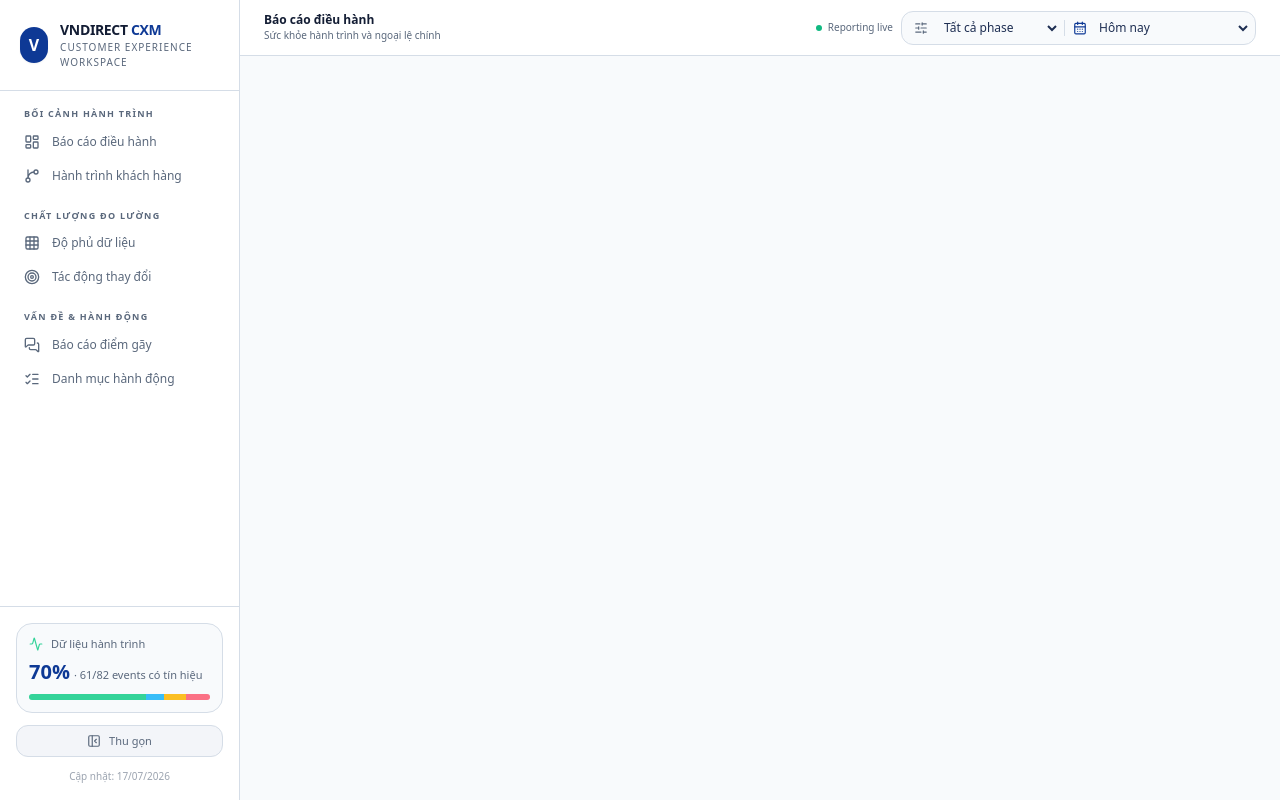
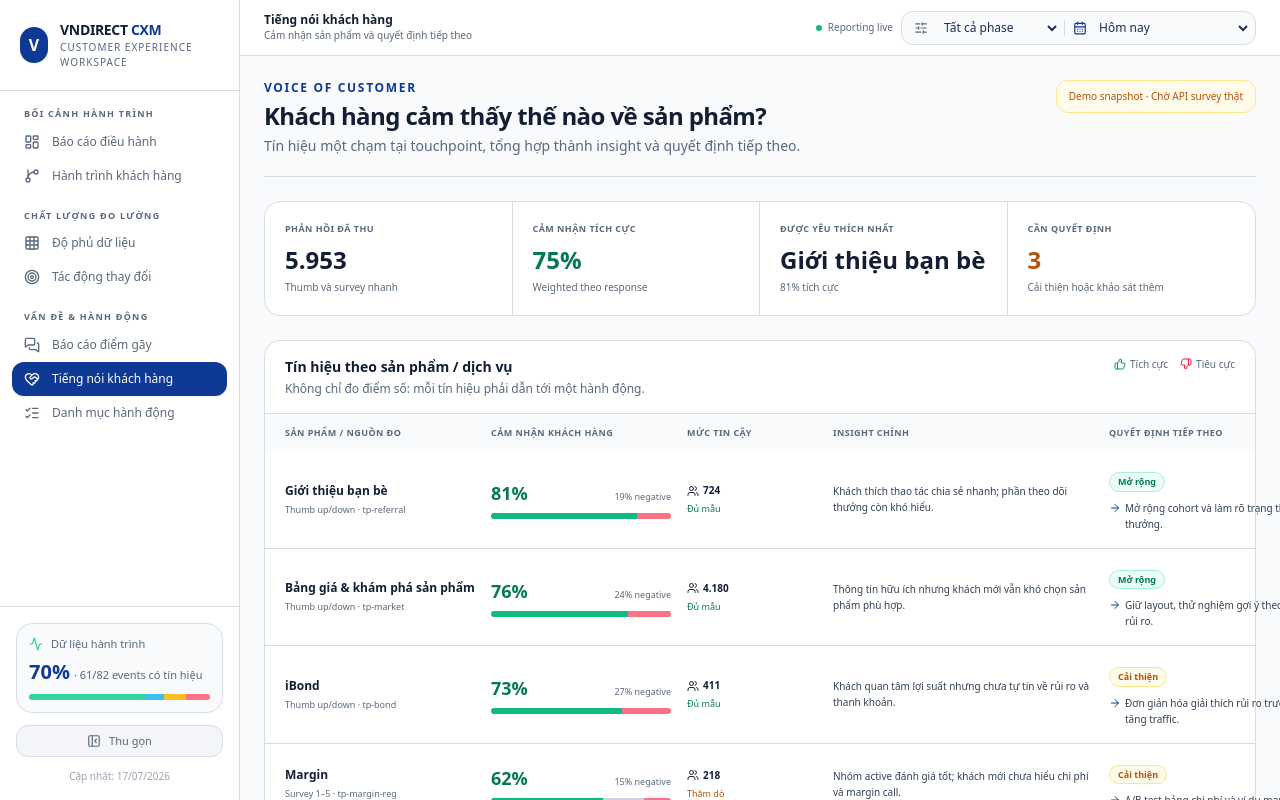
Before and after one commit to lector2002/vndirect-cxm-prototype, a React (Vite) app in the folder app/: page /#/voice in a window 1280 px wide. Built offline with nearby package versions, Linux system fonts and the light colour scheme.

Commit message:
Add voice of customer report

```diff
--- a/app/src/App.tsx
+++ b/app/src/App.tsx
@@ -7,6 +7,7 @@ import CoverageGap from '@/pages/CoverageGap';
 import ImpactAnalysis from '@/pages/ImpactAnalysis';
 import POBoard from '@/pages/POBoard';
 import IssueHub from '@/pages/IssueHub';
+import VoiceOfCustomer from '@/pages/VoiceOfCustomer';
 
 export default function App() {
   return (
@@ -19,6 +20,7 @@ export default function App() {
           <Route path="/impact" element={<ImpactAnalysis />} />
           <Route path="/board" element={<POBoard />} />
           <Route path="/issues" element={<IssueHub />} />
+          <Route path="/voice" element={<VoiceOfCustomer />} />
         </Routes>
       </AppShell>
     </CXMProvider>
--- a/app/src/components/AppShell.tsx
+++ b/app/src/components/AppShell.tsx
@@ -12,6 +12,7 @@ import {
   PanelLeftOpen,
   CalendarDays,
   SlidersHorizontal,
+  HeartHandshake,
 } from 'lucide-react';
 import { cn } from '@/lib/utils';
 import { totalCoverage, allEventPaths } from '@/lib/cxm-utils';
@@ -25,6 +26,7 @@ const NAV = [
   { to: '/coverage', label: 'Độ phủ dữ liệu', icon: Grid3X3, group: 'Chất lượng đo lường' },
   { to: '/impact', label: 'Tác động thay đổi', icon: Target, group: 'Chất lượng đo lường' },
   { to: '/issues', label: 'Báo cáo điểm gãy', icon: MessagesSquare, group: 'Vấn đề & hành động' },
+  { to: '/voice', label: 'Tiếng nói khách hàng', icon: HeartHandshake, group: 'Vấn đề & hành động' },
   { to: '/board', label: 'Danh mục hành động', icon: ListChecks, group: 'Vấn đề & hành động' },
 ];
 
@@ -35,6 +37,7 @@ const PAGE_META = {
   '/impact': { label: 'Tác động thay đổi', note: 'Phạm vi ảnh hưởng tới KPI và hệ thống' },
   '/board': { label: 'Danh mục hành động', note: 'Owner, ưu tiên và trạng thái triển khai' },
   '/issues': { label: 'Báo cáo điểm gãy', note: 'Severity, SLA, evidence và tác động' },
+  '/voice': { label: 'Tiếng nói khách hàng', note: 'Cảm nhận sản phẩm và quyết định tiếp theo' },
 } as const;
 
 export default function AppShell({ children }: { children: ReactNode }) {
--- /dev/null
+++ b/app/src/data/voice-of-customer.ts
@@ -0,0 +1,26 @@
+export type FeedbackMethod = 'Thumb up/down' | 'Survey 1–5';
+export type VoiceDecision = 'Mở rộng' | 'Cải thiện' | 'Khảo sát thêm';
+
+export interface ProductVoice {
+  id: string;
+  product: string;
+  touchpointId: string;
+  method: FeedbackMethod;
+  responses: number;
+  positive: number;
+  neutral: number;
+  negative: number;
+  score: number;
+  insight: string;
+  decision: VoiceDecision;
+  nextAction: string;
+}
+
+export const PRODUCT_VOICE: ProductVoice[] = [
+  { id: 'voc-referral', product: 'Giới thiệu bạn bè', touchpointId: 'tp-referral', method: 'Thumb up/down', responses: 724, positive: 81, neutral: 0, negative: 19, score: 81, insight: 'Khách thích thao tác chia sẻ nhanh; phần theo dõi thưởng còn khó hiểu.', decision: 'Mở rộng', nextAction: 'Mở rộng cohort và làm rõ trạng thái nhận thưởng.' },
+  { id: 'voc-market', product: 'Bảng giá & khám phá sản phẩm', touchpointId: 'tp-market', method: 'Thumb up/down', responses: 4180, positive: 76, neutral: 0, negative: 24, score: 76, insight: 'Thông tin hữu ích nhưng khách mới vẫn khó chọn sản phẩm phù hợp.', decision: 'Mở rộng', nextAction: 'Giữ layout, thử nghiệm gợi ý theo khẩu vị rủi ro.' },
+  { id: 'voc-bond', product: 'iBond', touchpointId: 'tp-bond', method: 'Thumb up/down', responses: 411, positive: 73, neutral: 0, negative: 27, score: 73, insight: 'Khách quan tâm lợi suất nhưng chưa tự tin về rủi ro và thanh khoản.', decision: 'Cải thiện', nextAction: 'Đơn giản hóa giải thích rủi ro trước khi tăng traffic.' },
+  { id: 'voc-margin', product: 'Margin', touchpointId: 'tp-margin-reg', method: 'Survey 1–5', responses: 218, positive: 62, neutral: 23, negative: 15, score: 69, insight: 'Nhóm active đánh giá tốt; khách mới chưa hiểu chi phí và margin call.', decision: 'Cải thiện', nextAction: 'A/B test bảng chi phí và ví dụ margin call.' },
+  { id: 'voc-first-trade', product: 'Trải nghiệm sau giao dịch đầu', touchpointId: 'tp-portfolio-first', method: 'Survey 1–5', responses: 386, positive: 68, neutral: 20, negative: 12, score: 72, insight: 'Khoảnh khắc hoàn tất được ghi nhận tốt nhưng next-best-action chưa rõ.', decision: 'Mở rộng', nextAction: 'Triển khai lời chúc mừng và CTA bước tiếp theo.' },
+  { id: 'voc-dca', product: 'Tích lũy DCA', touchpointId: 'tp-dca', method: 'Survey 1–5', responses: 34, positive: 53, neutral: 29, negative: 18, score: 58, insight: 'Mẫu phản hồi quá nhỏ để kết luận product-market fit.', decision: 'Khảo sát thêm', nextAction: 'Thu tối thiểu 200 phản hồi từ đúng cohort mục tiêu.' },
+];
--- /dev/null
+++ b/app/src/pages/VoiceOfCustomer.tsx
@@ -0,0 +1,66 @@
+import { ArrowRight, MessageSquareText, ThumbsDown, ThumbsUp, Users } from 'lucide-react';
+import { PRODUCT_VOICE, type ProductVoice, type VoiceDecision } from '@/data/voice-of-customer';
+import { cn } from '@/lib/utils';
+
+const DECISION_STYLE: Record<VoiceDecision, string> = {
+  'Mở rộng': 'border-emerald-200 bg-emerald-50 text-emerald-700',
+  'Cải thiện': 'border-amber-200 bg-amber-50 text-amber-700',
+  'Khảo sát thêm': 'border-sky-200 bg-sky-50 text-sky-700',
+};
+
+export default function VoiceOfCustomer() {
+  const responses = PRODUCT_VOICE.reduce((sum, item) => sum + item.responses, 0);
+  const weightedPositive = Math.round(PRODUCT_VOICE.reduce((sum, item) => sum + item.positive * item.responses, 0) / responses);
+  const strongest = [...PRODUCT_VOICE].sort((a, b) => b.score - a.score)[0];
+  const needsAction = PRODUCT_VOICE.filter((item) => item.decision !== 'Mở rộng').length;
+
+  return (
+    <div className="min-w-[1040px] space-y-6 p-6">
+      <header className="flex items-start justify-between gap-8 border-b border-border pb-5">
+        <div>
+          <p className="text-xs font-semibold uppercase tracking-[0.14em] text-primary">Voice of Customer</p>
+          <h1 className="mt-1 text-2xl font-bold tracking-tight">Khách hàng cảm thấy thế nào về sản phẩm?</h1>
+          <p className="mt-1 text-sm text-muted-foreground">Tín hiệu một chạm tại touchpoint, tổng hợp thành insight và quyết định tiếp theo.</p>
+        </div>
+        <span className="rounded-lg border border-amber-200 bg-amber-50 px-3 py-2 text-[10px] font-medium text-amber-700">Demo snapshot · Chờ API survey thật</span>
+      </header>
+
+      <section className="grid grid-cols-4 overflow-hidden rounded-2xl border border-border bg-white">
+        <Summary label="Phản hồi đã thu" value={responses.toLocaleString('vi-VN')} note="Thumb và survey nhanh" />
+        <Summary label="Cảm nhận tích cực" value={`${weightedPositive}%`} note="Weighted theo response" tone="positive" />
+        <Summary label="Được yêu thích nhất" value={strongest.product} note={`${strongest.positive}% tích cực`} />
+        <Summary label="Cần quyết định" value={String(needsAction)} note="Cải thiện hoặc khảo sát thêm" tone="warning" />
+      </section>
+
+      <section className="rounded-2xl border border-border bg-white">
+        <div className="flex items-start justify-between border-b border-border px-5 py-4">
+          <div><h2 className="text-sm font-bold">Tín hiệu theo sản phẩm / dịch vụ</h2><p className="mt-1 text-xs text-muted-foreground">Không chỉ đo điểm số: mỗi tín hiệu phải dẫn tới một hành động.</p></div>
+          <div className="flex items-center gap-3 text-[10px] text-muted-foreground"><span className="flex items-center gap-1"><ThumbsUp className="h-3 w-3 text-emerald-600" />Tích cực</span><span className="flex items-center gap-1"><ThumbsDown className="h-3 w-3 text-rose-600" />Tiêu cực</span></div>
+        </div>
+        <div className="grid grid-cols-[minmax(190px,0.85fr)_180px_130px_minmax(260px,1.2fr)_minmax(220px,1fr)] gap-4 bg-slate-50 px-5 py-3 text-[9px] font-semibold uppercase tracking-wider text-muted-foreground">
+          <span>Sản phẩm / nguồn đo</span><span>Cảm nhận khách hàng</span><span>Mức tin cậy</span><span>Insight chính</span><span>Quyết định tiếp theo</span>
+        </div>
+        <div className="divide-y divide-border">{PRODUCT_VOICE.map((voice) => <VoiceRow key={voice.id} voice={voice} />)}</div>
+      </section>
+
+      <section className="rounded-2xl border border-primary/20 bg-primary/5 p-5">
+        <div className="flex items-start gap-3"><MessageSquareText className="mt-0.5 h-5 w-5 text-primary" /><div><h2 className="text-sm font-bold">Cách dùng tín hiệu để quyết định</h2><p className="mt-1 text-xs leading-5 text-muted-foreground">Tích cực cao và đủ mẫu: mở rộng. Điểm trung bình hoặc negative tăng: cải thiện nguyên nhân cụ thể. Mẫu nhỏ: chưa kết luận, tiếp tục survey đúng cohort. Luôn đọc cùng conversion, retention và complaint để tránh quyết định chỉ từ cảm xúc tự khai báo.</p></div></div>
+      </section>
+    </div>
+  );
+}
+
+function VoiceRow({ voice }: { voice: ProductVoice }) {
+  const confidence = voice.responses >= 300 ? 'Đủ mẫu' : voice.responses >= 100 ? 'Thăm dò' : 'Mẫu nhỏ';
+  return <article className="grid grid-cols-[minmax(190px,0.85fr)_180px_130px_minmax(260px,1.2fr)_minmax(220px,1fr)] items-center gap-4 px-5 py-4">
+    <div><h3 className="text-xs font-semibold">{voice.product}</h3><p className="mt-1 text-[9px] text-muted-foreground">{voice.method} · {voice.touchpointId}</p></div>
+    <div><div className="flex items-baseline justify-between"><strong className="text-lg tabular-nums text-emerald-700">{voice.positive}%</strong><span className="text-[9px] text-muted-foreground">{voice.negative}% negative</span></div><div className="mt-1.5 flex h-1.5 overflow-hidden rounded-full bg-muted"><span className="bg-emerald-500" style={{ width: `${voice.positive}%` }} /><span className="bg-slate-300" style={{ width: `${voice.neutral}%` }} /><span className="bg-rose-400" style={{ width: `${voice.negative}%` }} /></div></div>
+    <div><p className="flex items-center gap-1 text-[10px] font-semibold"><Users className="h-3 w-3" />{voice.responses.toLocaleString('vi-VN')}</p><p className={cn('mt-1 text-[9px]', confidence === 'Đủ mẫu' ? 'text-emerald-700' : confidence === 'Thăm dò' ? 'text-amber-700' : 'text-rose-700')}>{confidence}</p></div>
+    <p className="text-[10px] leading-4 text-slate-700">{voice.insight}</p>
+    <div><span className={cn('inline-flex rounded-full border px-2 py-0.5 text-[9px] font-semibold', DECISION_STYLE[voice.decision])}>{voice.decision}</span><p className="mt-2 flex gap-1 text-[10px] leading-4 text-slate-700"><ArrowRight className="mt-0.5 h-3 w-3 shrink-0 text-primary" />{voice.nextAction}</p></div>
+  </article>;
+}
+
+function Summary({ label, value, note, tone }: { label: string; value: string; note: string; tone?: 'positive' | 'warning' }) {
+  return <div className="border-r border-border p-5 last:border-r-0"><p className="text-[9px] font-semibold uppercase tracking-wider text-muted-foreground">{label}</p><p className={cn('mt-2 truncate text-2xl font-bold', tone === 'positive' ? 'text-emerald-700' : tone === 'warning' ? 'text-amber-700' : 'text-foreground')} title={value}>{value}</p><p className="mt-1 text-[10px] text-muted-foreground">{note}</p></div>;
+}
```
Also changed, not shown: 1 other file (tests, documents, lock files or other folders).
